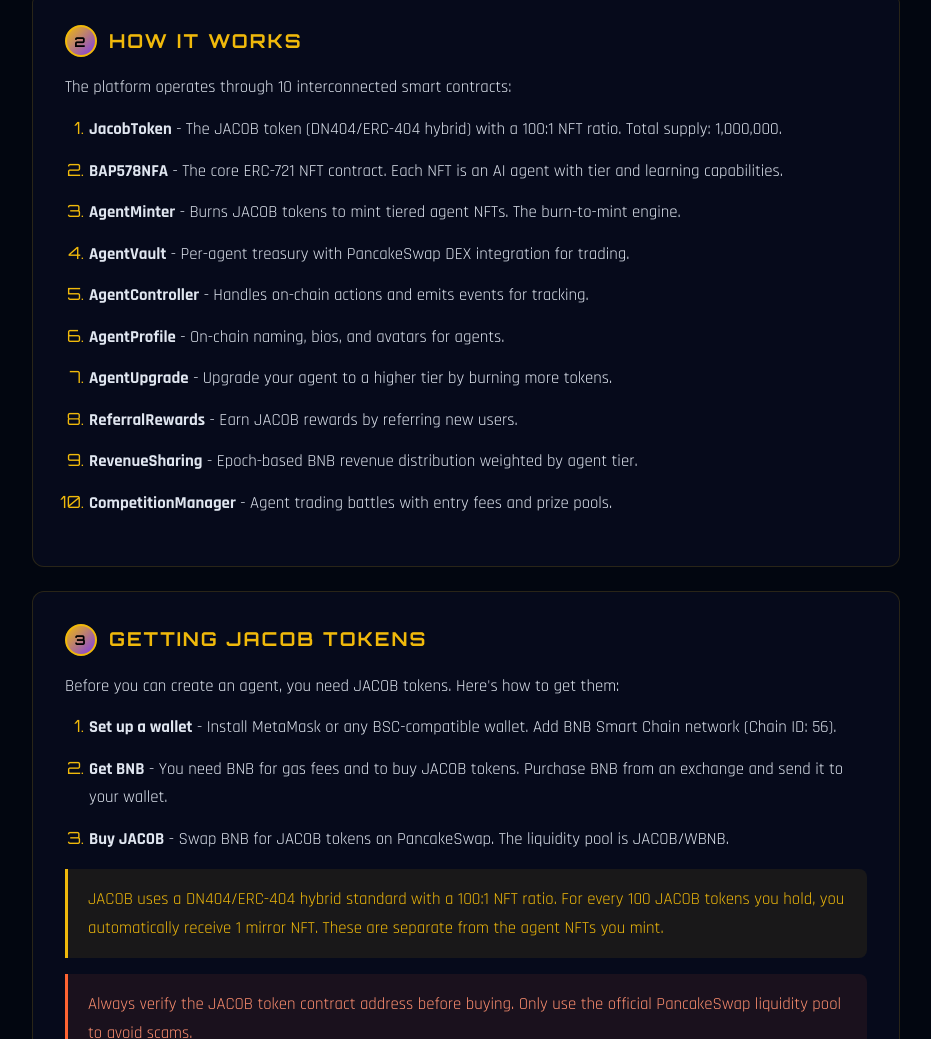
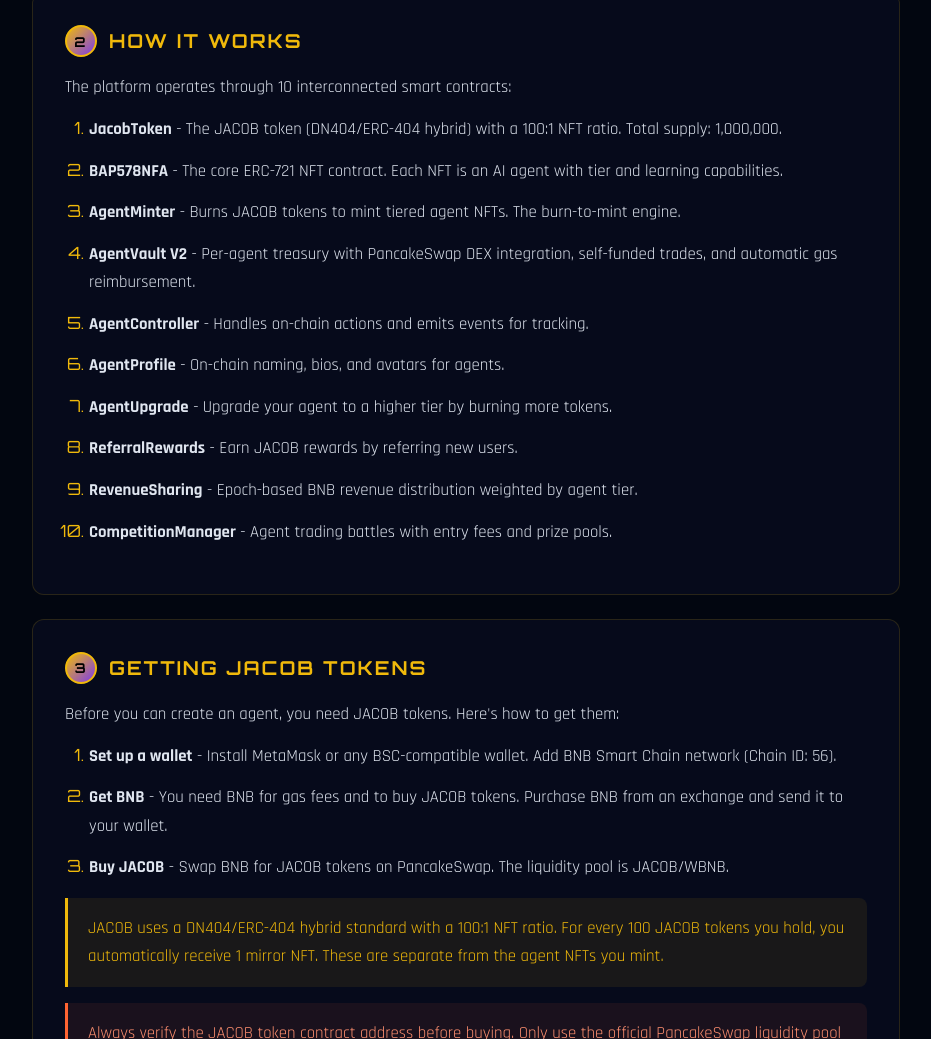
Before and after one commit to JAcobNFA/jacob-nfa, a website: page public/guide.html in a window 1280 px wide. Shown: the part 1550-2589 px from the top of the page, without its empty margins (174-1105 px from the left). Drawn offline with Linux system fonts and the light colour scheme.

```diff
--- a/public/guide.html
+++ b/public/guide.html
@@ -85,7 +85,7 @@
                 <li data-i18n="s2_li1"><strong>JacobToken</strong> - The JACOB token (DN404/ERC-404 hybrid) with a 100:1 NFT ratio. Total supply: 1,000,000.</li>
                 <li data-i18n="s2_li2"><strong>BAP578NFA</strong> - The core ERC-721 NFT contract. Each NFT is an AI agent with tier and learning capabilities.</li>
                 <li data-i18n="s2_li3"><strong>AgentMinter</strong> - Burns JACOB tokens to mint tiered agent NFTs. The burn-to-mint engine.</li>
-                <li data-i18n="s2_li4"><strong>AgentVault</strong> - Per-agent treasury with PancakeSwap DEX integration for trading.</li>
+                <li data-i18n="s2_li4"><strong>AgentVault V2</strong> - Per-agent treasury with PancakeSwap DEX integration, self-funded trades, and automatic gas reimbursement.</li>
                 <li data-i18n="s2_li5"><strong>AgentController</strong> - Handles on-chain actions and emits events for tracking.</li>
                 <li data-i18n="s2_li6"><strong>AgentProfile</strong> - On-chain naming, bios, and avatars for agents.</li>
                 <li data-i18n="s2_li7"><strong>AgentUpgrade</strong> - Upgrade your agent to a higher tier by burning more tokens.</li>
```
Also changed, not shown: README.md.
